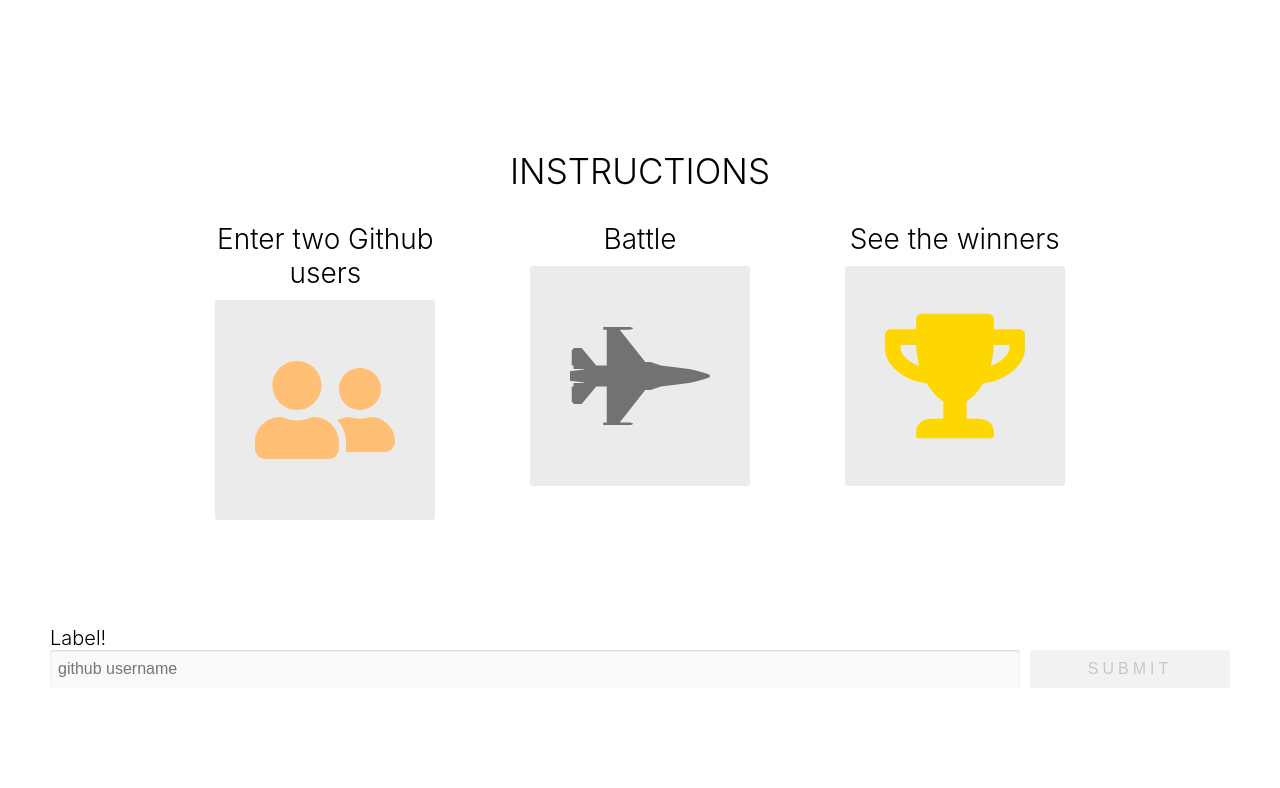
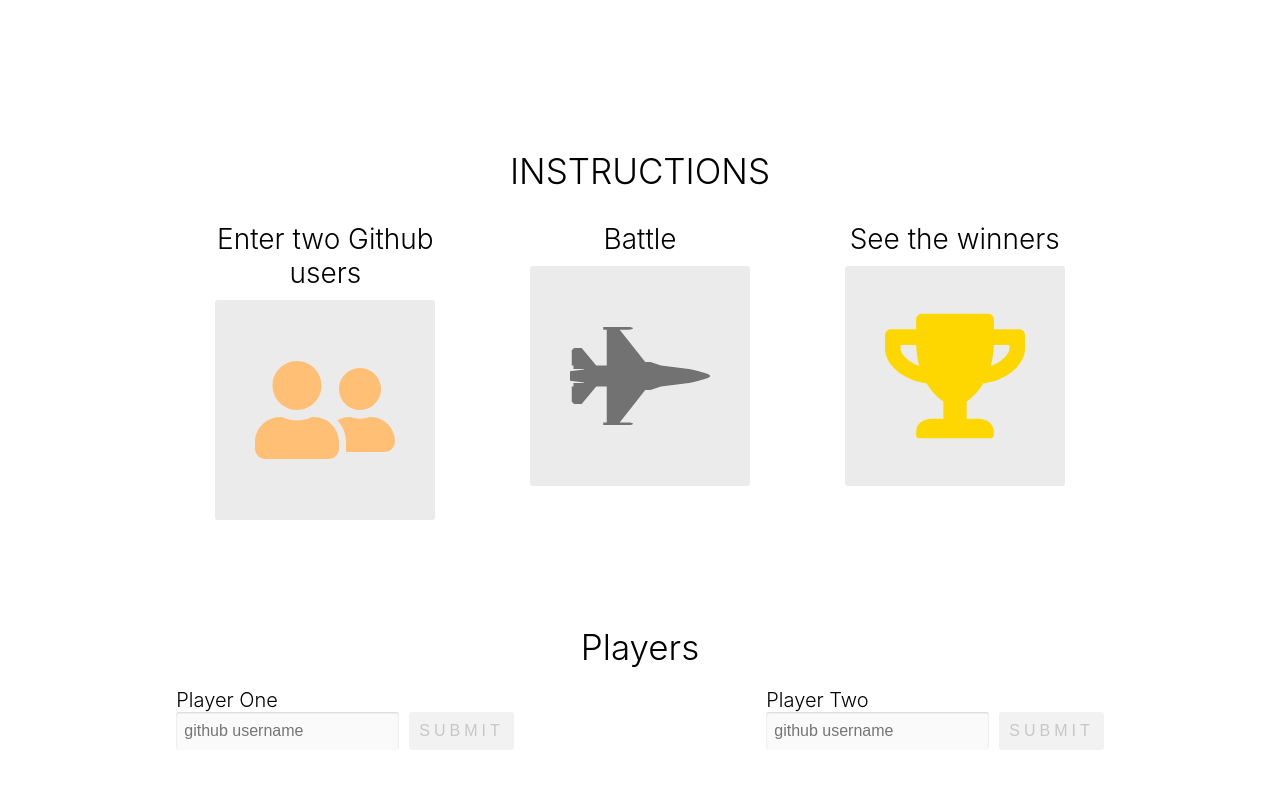
Before and after one commit to Shu52/github-battle, a React app: page / in a window 1280 px wide. Built offline with nearby package versions, Linux system fonts and the light colour scheme.

Commit message:
part 10 completed

```diff
--- a/app/components/Battle.js
+++ b/app/components/Battle.js
@@ -82,11 +82,42 @@ PlayerInput.propTypes = {
 }
 
 export default class Battle extends React.Component {
+    constructor(props) {
+        super(props)
+
+        this.state = {
+            playerOne:null,
+            playerTwo:null
+        }
+    }
+    handleSubmit(id,player) {
+        this.setState({
+            [id]: player
+        })
+    }
     render () {
+        const { playerOne,playerTwo } = this.state
         return (
             <React.Fragment>
                 <Instructions />
-               <PlayerInput label="Label!" onSubmit={(value) => console.log('value')}/>
+                <div className= 'players-container'>
+                    <h1 className ='center-text header-lg'>Players</h1>
+                    <div className='row space-around'>
+                        {playerOne === null && (
+                            <PlayerInput
+                            label='Player One'
+                            onSubmit={(player) => this.handleSubmit('playerOne', player)}
+                            />
+                        )}
+
+                        {playerTwo === null && (
+                            <PlayerInput
+                            label='Player Two'
+                            onSubmit={(player) => this.handleSubmit('playerTwo',player)}
+                            />
+                        )}
+                    </div>
+                </div>
             </React.Fragment>
         )
     }
--- a/app/index.css
+++ b/app/index.css
@@ -206,3 +206,7 @@ li {
   background: #f2f2f2;
   color: #c7c7c7;
 }
+
+.players-container {
+  margin: 100 px 0;
+}
```
